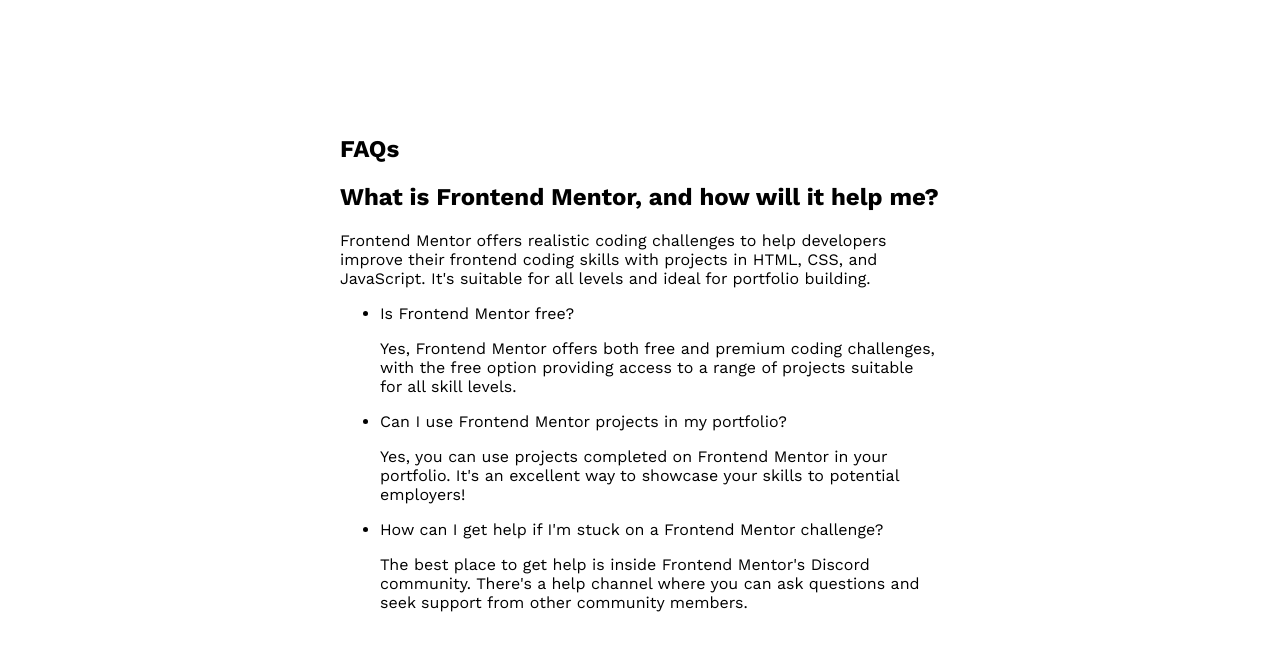
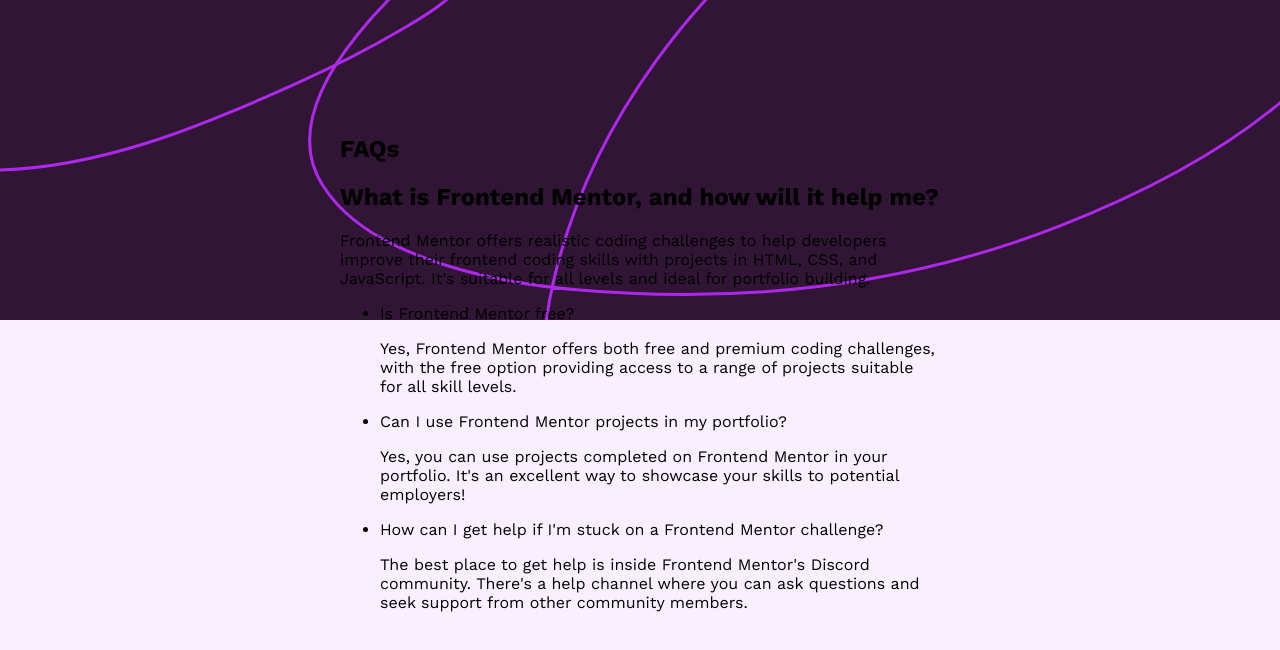
Before and after one commit to astnio/frontend-mentor-faq-accordion, a plain HTML site: page index.html in a window 1280 px wide. Drawn offline with Linux system fonts and the light colour scheme.

Commit message:
Set background

```diff
--- a/style.css
+++ b/style.css
@@ -35,6 +35,10 @@ body {
   justify-content: center;
 
   min-height: 100vh;
+
+  background-image: url('./assets/images/background-pattern-desktop.svg');
+  background-repeat: no-repeat;
+  background-color: var(--clr-pink-100);
 }
 
 .card {
```
